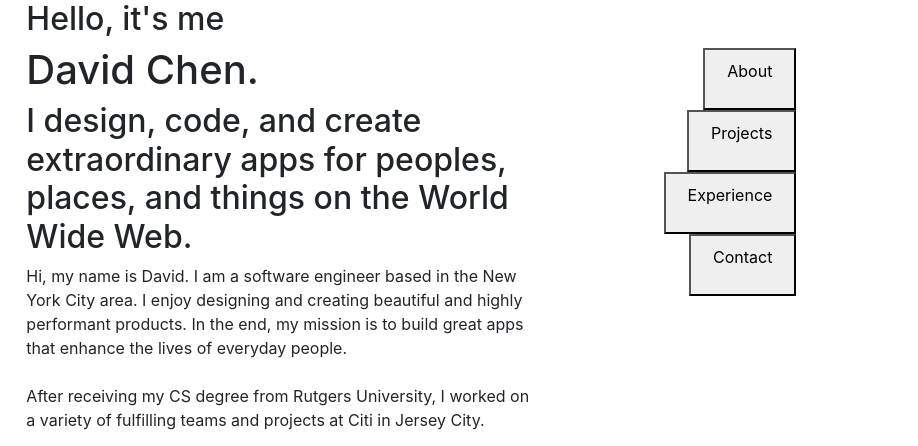
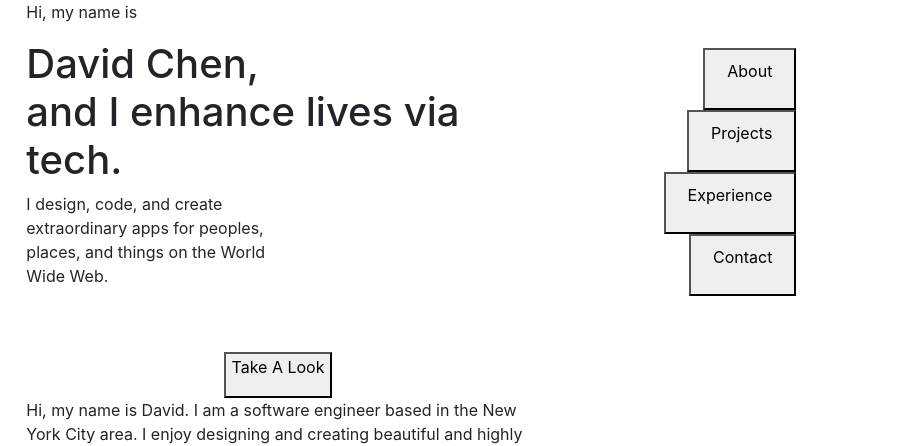
Before and after one commit to davidchen/davidchen.github.io, a Gatsby site: page / in a window 1280 px wide. Shown: the top 446 px of the page, 362-1280 px from the left. Built offline with nearby package versions, Linux system fonts and the light colour scheme; Gatsby itself is replaced by a stand-in of ours.

Commit message:
changes to style of hero section

```diff
--- a/gatsby-config.js
+++ b/gatsby-config.js
@@ -1,7 +1,7 @@
 module.exports = {
   siteMetadata: {
-    title: "David Chen's Portfolio Site",
-    author: "D. Chen",
+    title: "David Chen",
+    author: "David Chen",
   },
   plugins: [
     "gatsby-plugin-react-helmet",
--- a/src/components/content/hero.js
+++ b/src/components/content/hero.js
@@ -4,12 +4,23 @@
   return (
     <div className="row hero-container-row container-row">
       <div className="col my-auto">
-        <h2 className="hero-intro-hello">Hello, it's me</h2>
-        <h1 className="hero-intro-name">David Chen.</h1>
-        <h2 className="hero-intro-snippet">
-          I design, code, and create extraordinary apps for peoples, places, and
-          things on the World Wide Web.
-        </h2>
+        <p className="hero-intro-hello">Hi, my name is</p>
+        <h1 className="hero-intro-name mb-0">David Chen,</h1>
+        <h1 className="hero-intro-desc">and I enhance lives via tech.</h1>
+        <div className="row">
+          <div className="col-7">
+            <p className="hero-intro-snippet">
+              I design, code, and create extraordinary apps for peoples, places,
+              and things on the World Wide Web.
+            </p>
+          </div>
+
+          <div className="col-12 text-center">
+            <button className="portfolio-button mt-5">
+              <p>Take A Look</p>
+            </button>
+          </div>
+        </div>
       </div>
     </div>
   )
--- a/src/components/navbar.js
+++ b/src/components/navbar.js
@@ -38,7 +38,7 @@
       window.removeEventListener("scroll", handleScroll)
       window.removeEventListener("resize", handleHeightChange)
     }
-  }, [])
+  })
 
   return (
     <div className="sticky-top">
@@ -55,7 +55,13 @@
                   section === currentSection ? "nav-button-active" : ""
                 }`}
               >
-                <p className="nav-link">{section}</p>
+                <p
+                  className={`nav-link ${
+                    section === currentSection ? "nav-link-active" : ""
+                  }`}
+                >
+                  {section}
+                </p>
               </button>
               <br />
             </React.Fragment>
--- a/src/components/siteHead.js
+++ b/src/components/siteHead.js
@@ -2,7 +2,7 @@
 import { Helmet } from "react-helmet"
 import { useStaticQuery, graphql } from "gatsby"
 
-const SiteHead = ({ title }) => {
+const SiteHead = () => {
   const data = useStaticQuery(graphql`
     query {
       site {
@@ -12,7 +12,7 @@
       }
     }
   `)
-  return <Helmet title={`${title} | ${data.site.siteMetadata.title}`} />
+  return <Helmet title={data.site.siteMetadata.title} />
 }
 
 export default SiteHead
--- a/src/pages/index.js
+++ b/src/pages/index.js
@@ -2,9 +2,13 @@
 import Navbar from "../components/navbar"
 import Content from "../components/content"
 import Logobar from "../components/logobar"
+import SiteHead from "../components/siteHead"
 
 const IndexPage = () => {
   return (
+    <React.Fragment>
+      <SiteHead />
+
       <div className="container-fluid">
         <div className="row">
           <div className="col-1" />
@@ -24,14 +28,7 @@
           <div className="col-1" />
         </div>
       </div>
-
-    //
-    // <Layout>
-    //   <p>This is the prop for layout</p>
-    //   {/*<Head title="Home" />*/}
-    //   {/*<h1>Hello,</h1>*/}
-    //   {/*<h2 className="circular-italic">I'm David, an engineer living in NYC!</h2>*/}
-    // </Layout>
+    </React.Fragment>
   )
 }
 
--- a/src/styles/index.scss
+++ b/src/styles/index.scss
@@ -1,15 +1,33 @@
 // GLOBAL STYLE FOR WHOLE APP
 
-@import "../css/typography";  // imports all the local fonts defined in typography.scss
-@import "../css/colors";  // imports all the colors for our app
+@import "../css/typography"; // imports all the local fonts defined in typography.scss
+@import "../css/colors"; // imports all the colors for our app
 
-* {  // default font across everything
-  font-family: Circular, sans-serif;
-  font-weight: bold;
+* {
+  // default font across everything
+  @extend %sans-serif-bold;
 }
 
 p {
-  font-weight: normal;
+  @extend %monospace-normal;
+}
+
+// GLOBALS
+.portfolio-button {
+  padding: 1rem 2rem;
+  background: none;
+  color: $primary-600;
+  border: 1px solid $primary-600;
+  border-radius: 0.5rem;
+
+  p {
+    @extend %sans-serif-normal;
+    margin: 0;
+  }
+
+  &:hover {
+    background-color: $primary-100;
+  }
 }
 
 // LOGOBAR STYLES
@@ -23,30 +41,21 @@
   padding: 5px 15px;
   border: 1px white solid;
   border-radius: 5%;
-  &:hover {
-    color: white;
-    background-color: $primary-600;
-    border-color: $primary-600;
-  }
-  .nav-link {
-    padding: 0;
-  }
 }
-
 .nav-button-active {
-  background-color: red;
+  background-color: $primary-600;
 }
-
 .nav-link {
-  font-size: 1.1rem;
-  font-family: Circular, sans-serif;
-  font-weight: bold;
+  font-size: 1rem;
+  font-family: Inconsolata, sans-serif;
+  //font-weight: norm;
   margin: 0;
-  padding: 0 0 5px 0;
-  color: $primary-300;
-
+  padding: 0 0 0 0;
+  color: $primary-400;
 }
-
+.nav-link-active {
+  color: white;
+}
 
 // CONTENT STYLES - all container rows should have 100vh
 .container-row {
@@ -56,20 +65,29 @@
 
 // [HERO]
 .hero-intro-hello {
-  font-family: Circular, sans-serif;
-  font-weight: bold;
-  color: $acc-red-400;
+  @extend %monospace-normal;
+  font-size: 1rem;
+  color: $neutral-700;
 }
 .hero-intro-name {
-  font-family: Eksell, serif;
-  font-size: 8rem;
+  @extend %sans-serif-bold;
+  letter-spacing: -0.25rem;
+  font-size: 6rem;
   color: $primary-600;
+  position: relative;
+  left: -0.4rem;
+}
+.hero-intro-desc {
+  @extend %sans-serif-bold;
+  font-size: 3.5rem;
+  letter-spacing: -0.1rem;
+  color: $primary-400;
 }
 .hero-intro-snippet {
-  font-family: Circular, sans-serif;
-  font-weight: bold;
-  font-size: 2.5rem;
-  color: $primary-200;
+  @extend %monospace-normal;
+  font-size: 1.25rem;
+  color: $neutral-700;
+  line-height: 1.7rem;
 }
 
 // [ABOUT]
```
Also changed, not shown: src/css/typography.scss (+33 -17 lines). Lines whose indentation alone changed are shown as unchanged.
